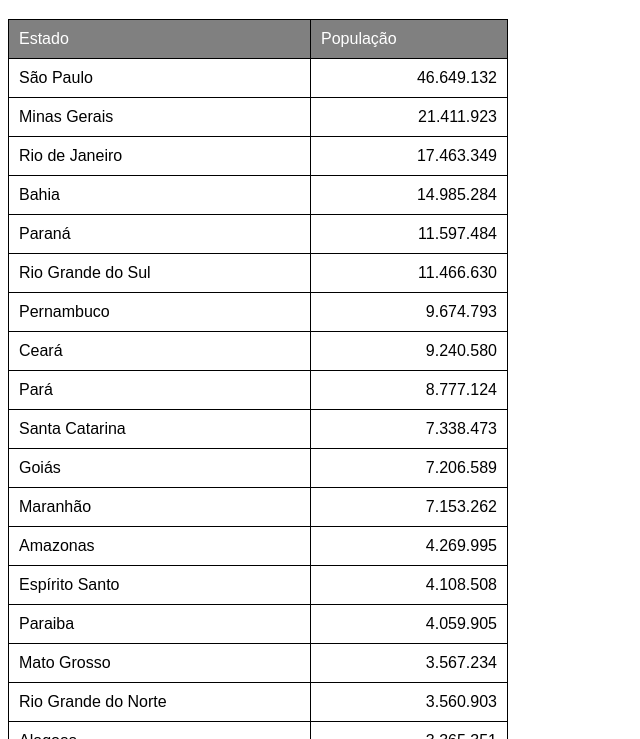
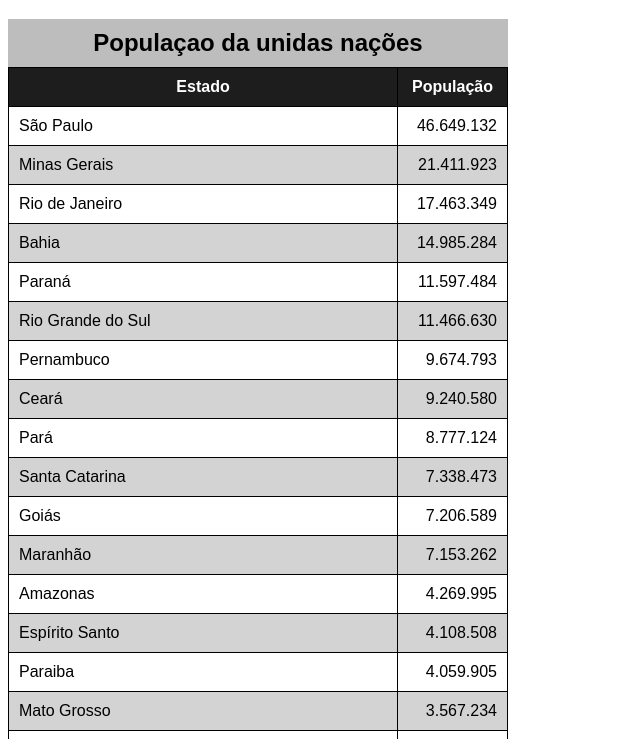
Before and after one commit to RobertoTadeuAlmeida/HTML-CSS, a plain HTML site: page Exercicios/ex023/tabela002.html in a window 1280 px wide. Shown: the part 61-800 px from the top of the page, without its empty margins (0-640 px from the left). Drawn offline with Linux system fonts and the light colour scheme.

Commit message:
tabela finalizada
finalizei a minha primeira tabela em HTML com CSS

```diff
--- a/Exercicios/ex023/tabela002.html
+++ b/Exercicios/ex023/tabela002.html
@@ -12,15 +12,32 @@
         table {
             width: 500px;
             border-collapse: collapse;
-
+            position: relative;
         }
 
+        caption {
+            font-size: 1.5em;
+            background-color: rgba(128, 128, 128, 0.521);
+            padding: 10px;
+            font-weight: bold;
+        }
+
+        thead > tr > th {
+            position: sticky;
+            top: 0;
+            background-color: rgba(29, 29, 29) ;
+        }
+
+        tbody > tr:nth-child(2n) {
+            background-color: lightgray;
+        } /*even e odd (par e impar)*/
+
         thead {
-            background-color: gray;
+            background-color: rgb(29, 29, 29);
             color: white;
         }
 
-        td {
+        td,th {
             border: 1px solid black;
             padding: 10px;
         }
@@ -30,7 +47,7 @@
         }
 
         tfoot {
-            background-color: gray;
+            background-color: rgb(29, 29, 29);
             color: white;
         }
     </style>
@@ -39,6 +56,7 @@
     <h1>Uso de tabelas grandes</h1>
     <!--
         ANATOMIA PARA TABELAS GRANDES
+        CAPTION
         TABLE
             THEAD
                 TR, TD, TH
@@ -49,10 +67,13 @@
     -->
 <table>
 
+    <CAPtion>
+        Populaçao da unidas nações
+    </CAPtion>
     <thead>
         <tr>
-            <td>Estado</td>
-            <td>População</td>
+            <th scope="col">Estado</th>
+            <th scope="col" style="width: 50px;">População</th>
         </tr>
     </thead>
 
@@ -169,7 +190,7 @@
 
     <tfoot>
         <tr>
-            <td>Total de Habitantes</td>
+            <th scope="row">Total de Habitantes</th>
             <td class="num"><strong>213.317.639</strong></td>
         </tr>
     </tfoot>
```
